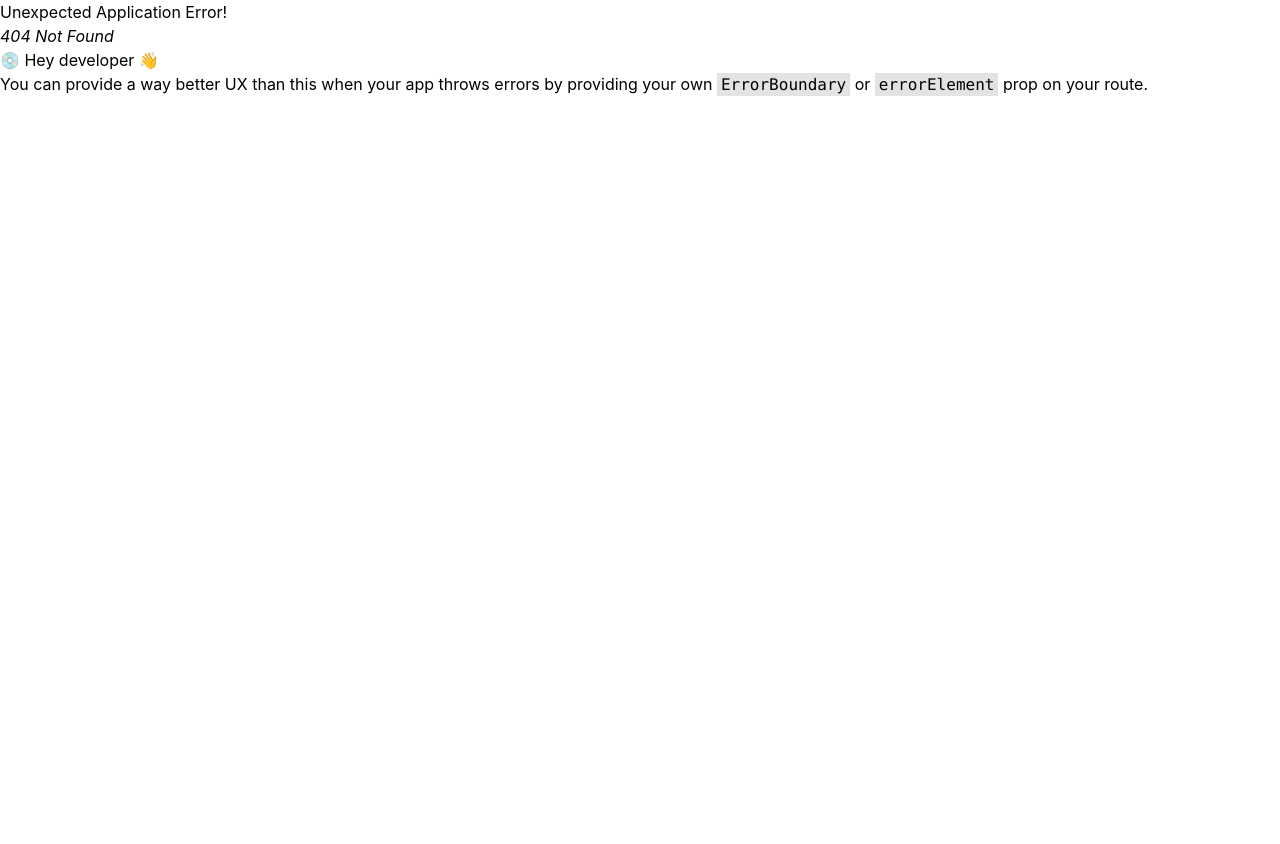
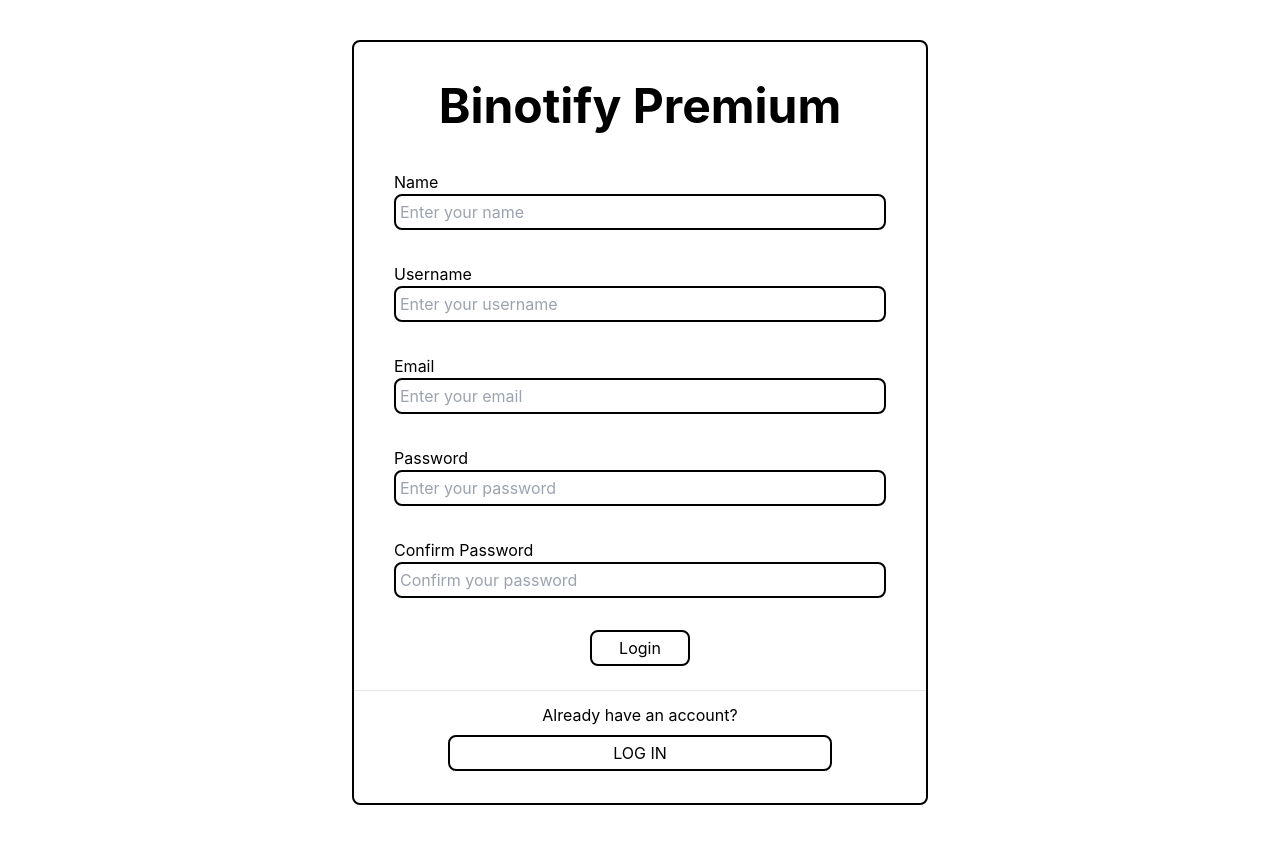
Before and after one commit to fernaldy112/binotify-premium, a React (Vite) app: page /register in a window 1280 px wide. Before the commit this address had no page. Before the commit the page ends 800 px from the top, so only its background shows below. Built offline with nearby package versions, Linux system fonts and the light colour scheme.

Commit message:
feat: route login register

```diff
--- a/src/components/LoginForm.tsx
+++ b/src/components/LoginForm.tsx
@@ -2,6 +2,7 @@ import React from 'react'
 import RegisterRedirect from './RegisterRedirect'
 
 const LoginForm = () => {
+
     return (
         <div className='h-screen w-full max-w-xl flex flex-col justify-center mx-auto'>
             <div className='border-2 border-black rounded-lg'>
--- a/src/components/LoginRedirect.tsx
+++ b/src/components/LoginRedirect.tsx
@@ -1,11 +1,19 @@
 import React from 'react'
+import { useNavigate } from 'react-router-dom'
 
 const LoginRedirect = () => {
+
+    const navigate = useNavigate();
+
+    const loginRedirectHandler = () => {
+        navigate('/login');
+    };
+
     return (
         <div>
             <form id="redirectLogInForm" className='flex flex-col items-center justify-items-stretch mt-3'>
                 <label htmlFor="logInButton" className='mb-2'>Already have an account?</label>
-            <button id="logInButton" name="redirectLogIn" className='border-2 rounded-lg border-black p-1 w-full mb-8 max-w-sm'>LOG IN</button>
+                <button id="logInButton" className='border-2 rounded-lg border-black p-1 w-full mb-8 max-w-sm' onClick={loginRedirectHandler}>LOG IN</button>
             </form>
         </div>
     )
--- a/src/components/RegisterForm.tsx
+++ b/src/components/RegisterForm.tsx
@@ -3,7 +3,7 @@ import LoginRedirect from './LoginRedirect.js'
 
 const RegisterForm = () => {
   return (
-    <div className='h-screen w-full max-w-xl flex flex-col justify-center mx-auto'>
+    <div className='w-full max-w-xl flex flex-col justify-center mx-auto my-10'>
         <div className='border-2 border-black rounded-lg'>
             <form id="registerForm" className='p-10 flex flex-col items-center justify-items-stretch pb-6' action="">
                 <h2 className='w-full mx-auto text-center text-5xl font-bold mb-10'>Binotify Premium</h2>
--- a/src/components/RegisterRedirect.tsx
+++ b/src/components/RegisterRedirect.tsx
@@ -1,11 +1,19 @@
 import React from 'react'
+import { useNavigate } from 'react-router-dom'
 
 const RegisterRedirect = () => {
+
+    const navigate = useNavigate();
+
+    const regRedirectHandler = () => {
+        navigate('/register');
+    };
+
     return (
         <div>
             <form id="redirectSignUpForm" className='flex flex-col items-center justify-items-stretch mt-3'>
                 <label htmlFor="signUpButton" className='mb-2'>Don't have an account?</label>
-            <button id="signUpButton" name="redirectSignUp" className='border-2 rounded-lg border-black p-1 w-full mb-8 max-w-sm'>SIGN UP</button>
+                <button id="signUpButton" className='border-2 rounded-lg border-black p-1 w-full mb-8 max-w-sm' onClick={regRedirectHandler}>SIGN UP</button>
             </form>
         </div>
     )
```
Also changed, not shown: src/App.tsx (+10 -0 lines). Lines whose indentation alone changed are shown as unchanged.
